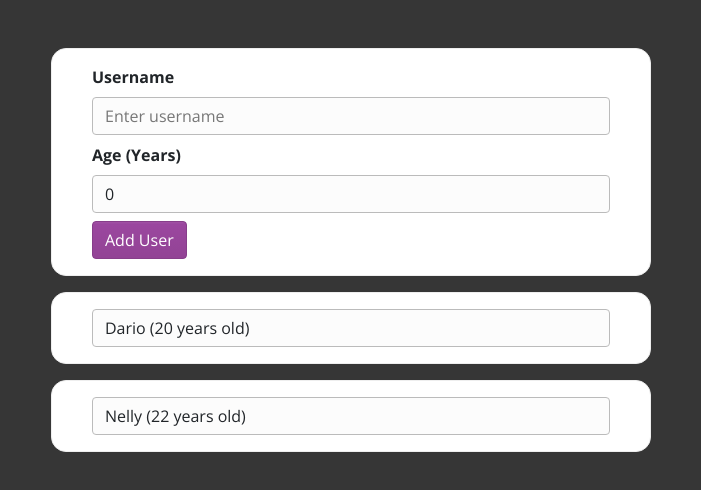
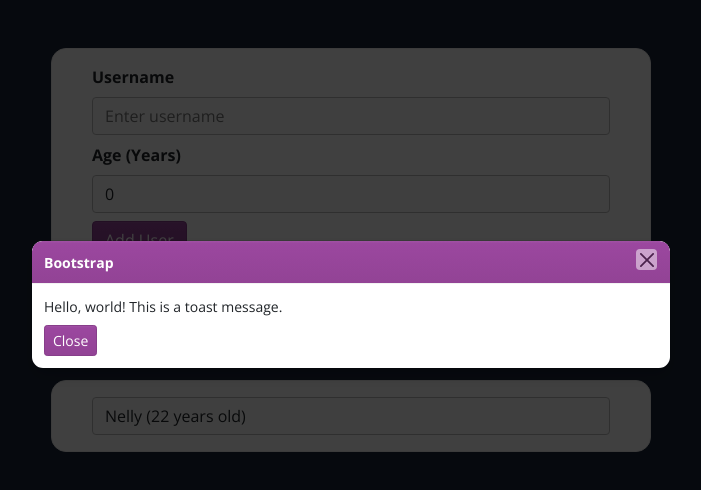
Before and after one commit to edxmene/react-guide-01-project, a React (Create React App) app: page / in a window 1280 px wide. Shown: the top 490 px of the page, without its empty margins (289-990 px from the left). Built offline with nearby package versions, Linux system fonts and the light colour scheme.

Commit message:
Adding modal component

```diff
--- a/src/App.js
+++ b/src/App.js
@@ -1,4 +1,5 @@
 import React, { useState } from "react";
+import Modal from "./components/Modal/Modal";
 
 import InputUser from "./components/Users/InputUser/InputUser";
 import UserList from "./components/Users/UserList/UserList";
@@ -24,6 +25,7 @@
 
   return (
     <main>
+      <Modal />
       <div className="card mt-5 container">
         <div className="card-body">
           <div className="container">
--- /dev/null
+++ b/src/components/Modal/Modal.js
@@ -0,0 +1,35 @@
+import React from "react";
+import Button from "../UI/Button/Button";
+
+const Modal = () => {
+  return (
+    <div>
+      <div className="backdrop" />
+      <div
+        className="toast show"
+        role="alert"
+        aria-live="assertive"
+        aria-atomic="true"
+      >
+        <div className="toast-header">
+          <strong className="me-auto">Bootstrap</strong>
+          <button
+            type="button"
+            className="btn-close"
+            data-bs-dismiss="toast"
+            aria-label="Close"
+            id="Close-button"
+          >
+            <span aria-hidden="true"></span>
+          </button>
+        </div>
+        <div className="toast-body">
+          Hello, world! This is a toast message.
+          <Button text={"Close"} size={"btn-sm"} />
+        </div>
+      </div>
+    </div>
+  );
+};
+
+export default Modal;
--- a/src/components/UI/Button/Button.js
+++ b/src/components/UI/Button/Button.js
@@ -1,10 +1,10 @@
 import React from "react";
 
-const Button = () => {
+const Button = ({ text, type, size }) => {
   return (
     <div>
-      <button type="submit" className="btn btn-danger mt-2">
-        Add User
+      <button type={type} className={`btn btn-danger mt-2 ${size}`}>
+        {text}
       </button>
     </div>
   );
--- a/src/components/Users/InputUser/InputUser.js
+++ b/src/components/Users/InputUser/InputUser.js
@@ -42,7 +42,7 @@
           onChange={(e) => setUserAge(e.target.value)}
         />
       </div>
-      <Button />
+      <Button text={"Add User"} type={"submit"} />
     </form>
   );
 };
--- a/src/index.css
+++ b/src/index.css
@@ -9,7 +9,7 @@
 
 body {
   margin: 0;
-  background-color: #363636;
+  background-color: #1a2639;
 
 }
 
@@ -21,3 +21,43 @@
 p.form-control {
   margin: 0%;
 }
+
+.modal {
+  z-index: 100;
+}
+
+.backdrop {
+  position: fixed;
+  top: 0;
+  left: 0;
+  width: 100%;
+  height: 100vh;
+  z-index: 10;
+  background: rgba(0, 0, 0, 0.75);
+}
+
+.show {
+  position: fixed;
+  top: 30vh;
+  left: 25%;
+  width: 50%;
+  z-index: 100;
+  background-color: white;
+}
+
+.toast{
+  border-radius: 12px;
+}
+
+.toast-header{
+background-image: linear-gradient(#a152a5, #9b479f 6%, #924395);
+color: white;
+border-top-left-radius: 10px;
+border-top-right-radius: 10px;
+}
+
+#Close-button {
+  background-color: white;
+  margin-right: 1px;
+  margin-bottom: 5px;
+}
```
